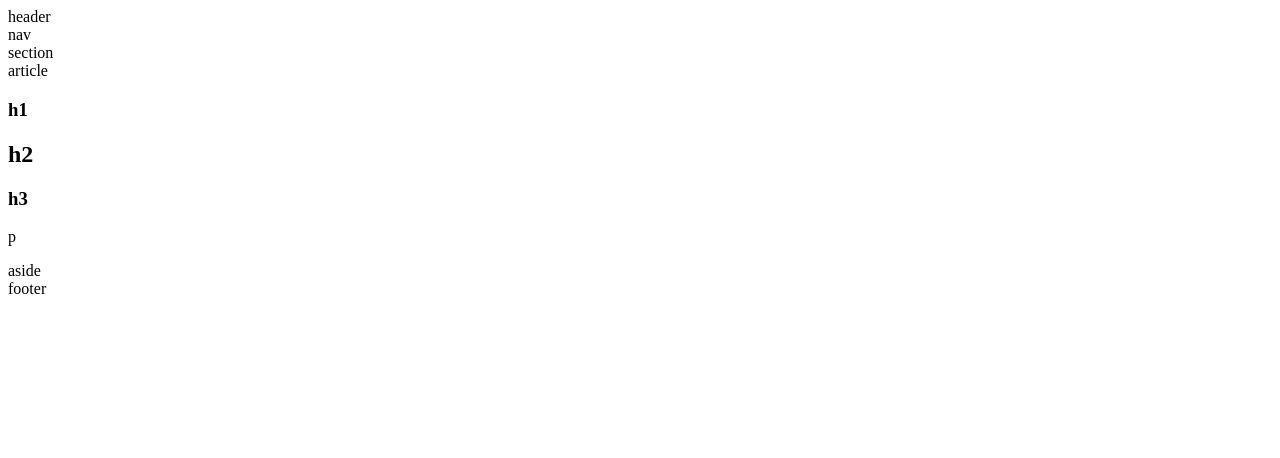
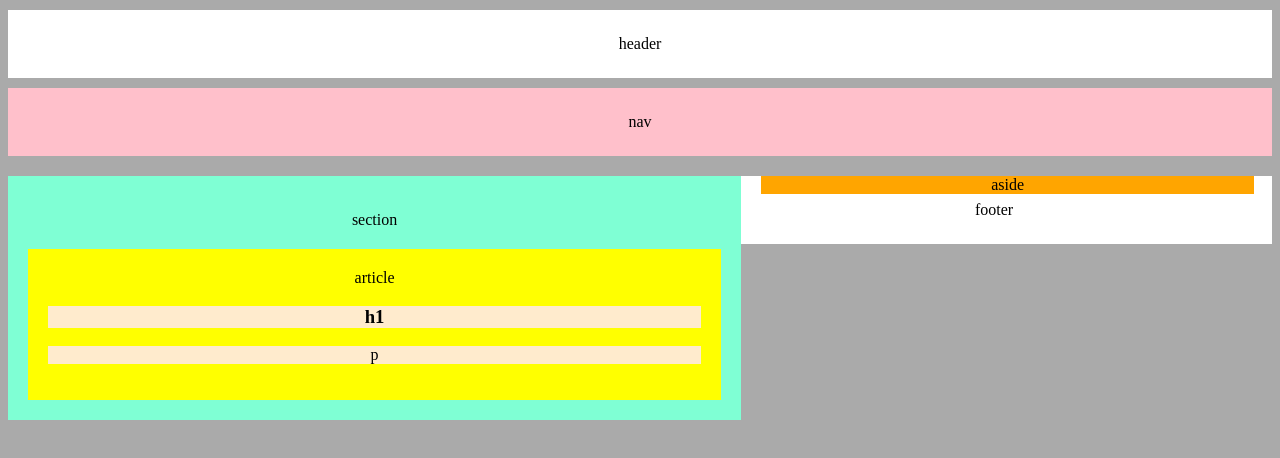
Before and after one commit to rainbojack1/HW-Wireframe, a plain HTML site: page index.html in a window 1280 px wide. Drawn offline with Linux system fonts and the light colour scheme.

Commit message:
Added some color and basic styling to the html elements

```diff
--- a/index.html
+++ b/index.html
@@ -9,7 +9,7 @@
         <title>Wireframe</title>
         <meta name="description" content="">
         <meta name="viewport" content="width=device-width, initial-scale=1">
-        <link rel="stylesheet" href="">
+        <link rel="stylesheet" type="text/css" href="/style.css">
     </head>
     <body>
         <!--[if lt IE 7]>
@@ -22,12 +22,12 @@
 
         <section>section
             <article>article
-                <div>
+                <div class="article-content">
                     <h1>h1</h1>
-                    <h2>h2</h2>
-                    <h3>h3</h3>
+                    <!--<h2>h2</h2>
+                    <h3>h3</h3>-->
                 </div>
-                <p>p</p>
+                <p class="article-content">p</p>
             </article>
         </section>
 
--- a/style.css
+++ b/style.css
@@ -1 +1,52 @@
 /*This is the stylesheet for the Wireframe homework*/
+
+* {
+    box-sizing: border-box;
+    text-align: center;
+  }
+
+body{
+    background-color: #aaa;
+}
+
+header{
+    background-color: #fff;
+    padding: 25px;
+    margin-top: 10px;
+    margin-bottom: 10px;
+}
+
+nav{
+    background-color: pink;
+    padding: 25px;
+    margin-bottom: 20px;
+}
+
+section{
+    background-color: aquamarine;
+    float: left;
+    width: 58%;
+    padding-top: 35px;
+}
+
+article{
+    background-color: yellow;
+    margin: 20px;
+    padding: 20px;
+}
+
+aside{
+    background-color: orange;
+    float: left;
+    width: 39%;
+    margin-left: 20px;
+}
+
+footer{
+    padding: 25px;
+    background-color: #fff;
+}
+
+.article-content{
+    background-color: blanchedalmond;
+}
```
